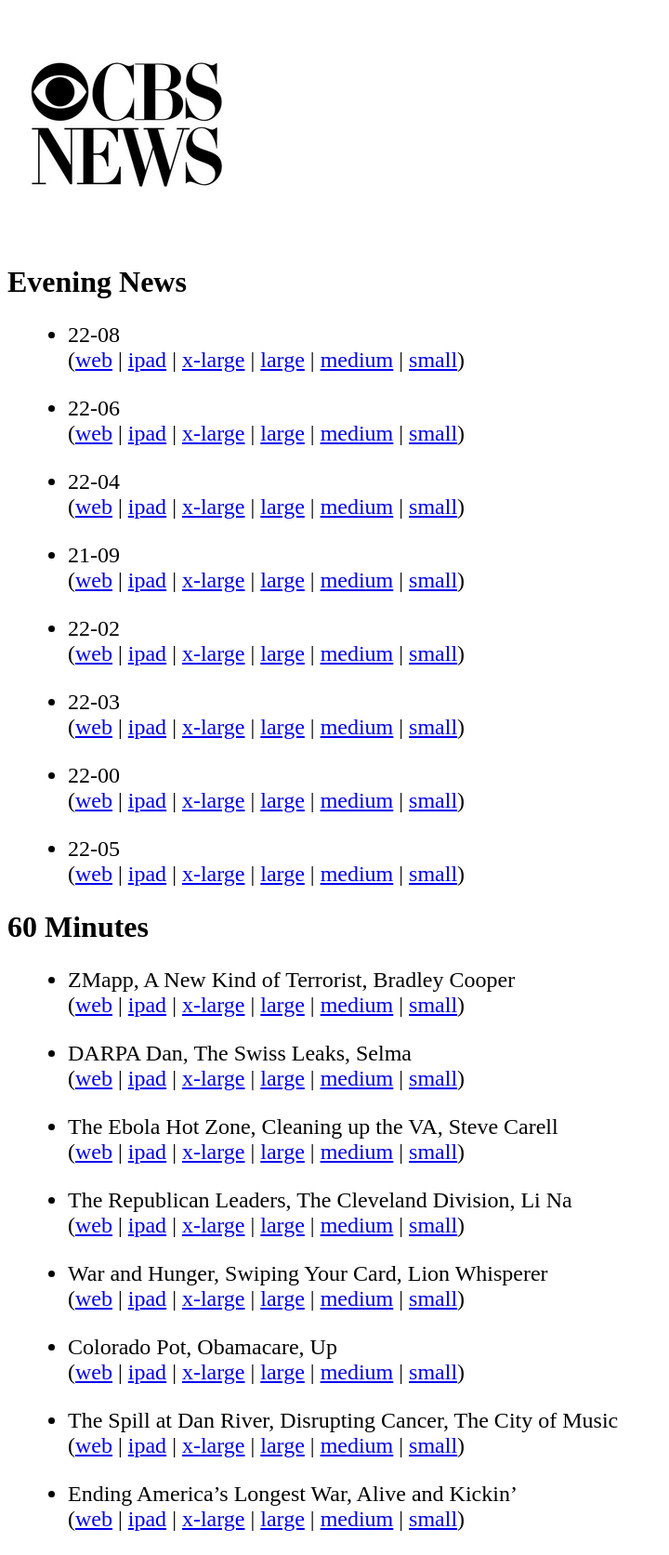
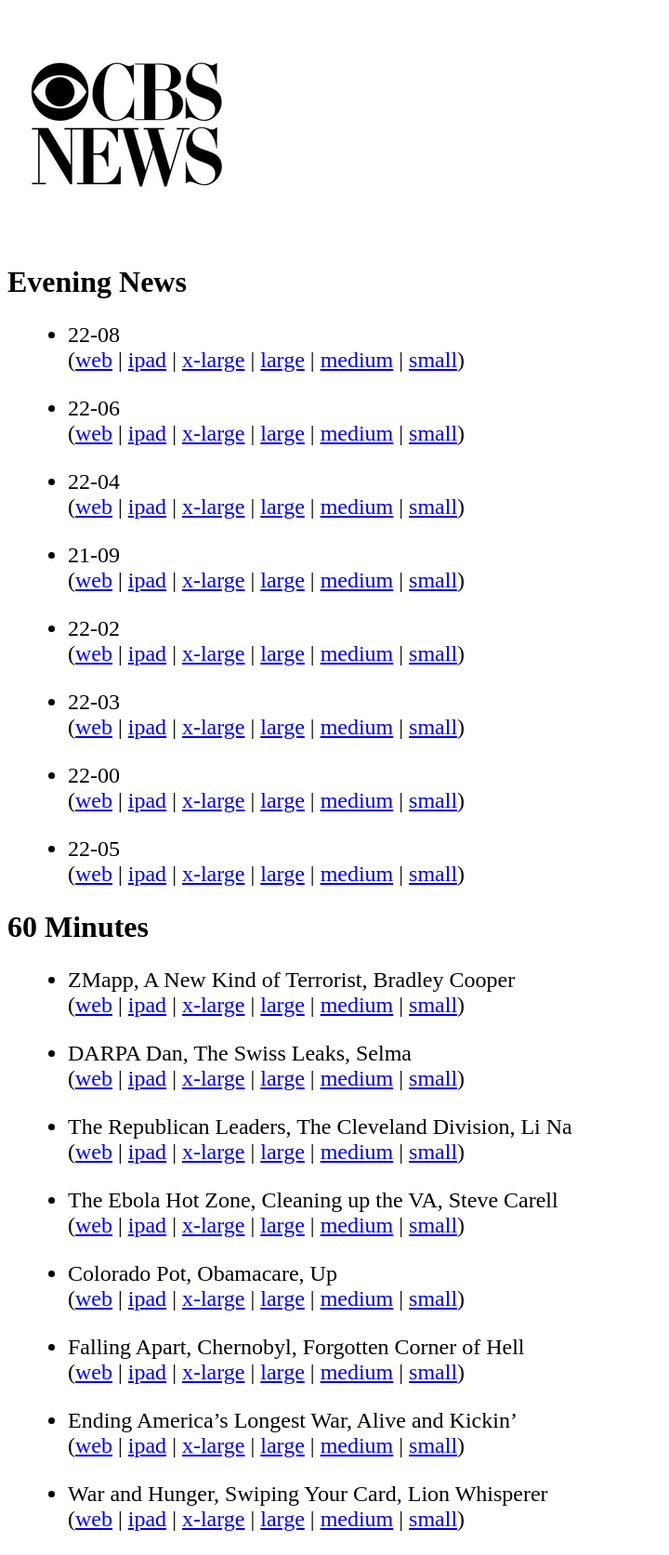
Before and after one commit to jkutner/cbsfeed, a Jekyll site: the page built from index.html, in a window 1280 px wide. Shown: the whole page at 93% size, without its empty margins (0-720 px from the left). Built offline with Jekyll 4.4.1, drawn with Linux system fonts in a browser that asks for light colours; nearby versions of some CDN libraries; some of the changed lines change nothing that is shown.

Commit message:
Updating with latest episdoes

```diff
--- a/_data/sixtymin.yml
+++ b/_data/sixtymin.yml
@@ -17,6 +17,15 @@
     mp4_796: media\/2015\/02\/08\/395822659644\/60_FULL_2815_342054_796.mp4
     mp4_1296: media\/2015\/02\/08\/395822659644\/60_FULL_2815_342054_1296.mp4
   date: DARPA Dan, The Swiss Leaks, Selma
+- title: The Republican Leaders, The Cleveland Division, Li Na
+  links:
+    orig: /videos/the-republican-leaders-the-cleveland-division-li-na/
+    ipad: ipad-streaming.cbsnews.com/media/mpx/2015/01/26/388990019823/60_FULL_12515_336300_500/60_FULL_12515_336300_500.m3u8
+    mp4_240: media\/2015\/01\/26\/388990019823\/60_FULL_12515_336293_240.mp4
+    mp4_740: media\/2015\/01\/26\/388990019823\/60_FULL_12515_336293_740.mp4
+    mp4_796: media\/2015\/01\/26\/388990019823\/60_FULL_12515_336293_796.mp4
+    mp4_1296: media\/2015\/01\/26\/388990019823\/60_FULL_12515_336293_1296.mp4
+  date: The Republican Leaders, The Cleveland Division, Li Na
 - title: The Ebola Hot Zone, Cleaning up the VA, Steve Carell
   links:
     orig: /videos/the-ebola-hot-zone-cleaning-up-the-va-steve-carell/
@@ -26,15 +35,33 @@
     mp4_796: media\/2014\/11\/10\/355843139997\/60_FULL_110914_306401_796.mp4
     mp4_1296: media\/2014\/11\/10\/355843139997\/60_FULL_110914_306401_1296.mp4
   date: The Ebola Hot Zone, Cleaning up the VA, Steve Carell
-- title: The Republican Leaders, The Cleveland Division, Li Na
+- title: Colorado Pot, Obamacare, Up
   links:
-    orig: /videos/the-republican-leaders-the-cleveland-division-li-na/
-    ipad: ipad-streaming.cbsnews.com/media/mpx/2015/01/26/388990019823/60_FULL_12515_336300_500/60_FULL_12515_336300_500.m3u8
-    mp4_240: media\/2015\/01\/26\/388990019823\/60_FULL_12515_336293_240.mp4
-    mp4_740: media\/2015\/01\/26\/388990019823\/60_FULL_12515_336293_740.mp4
-    mp4_796: media\/2015\/01\/26\/388990019823\/60_FULL_12515_336293_796.mp4
-    mp4_1296: media\/2015\/01\/26\/388990019823\/60_FULL_12515_336293_1296.mp4
-  date: The Republican Leaders, The Cleveland Division, Li Na
+    orig: /videos/colorado-pot-obamacare-up/
+    ipad: ipad-streaming.cbsnews.com/media/mpx/2015/01/11/382843459550/60_FULL_011015_329778_500/60_FULL_011015_329778_500.m3u8
+    mp4_240: media\/2015\/01\/11\/382843459550\/60_FULL_011015_329632_240.mp4
+    mp4_740: media\/2015\/01\/11\/382843459550\/60_FULL_011015_329632_740.mp4
+    mp4_796: media\/2015\/01\/11\/382843459550\/60_FULL_011015_329632_796.mp4
+    mp4_1296: media\/2015\/01\/11\/382843459550\/60_FULL_011015_329632_1296.mp4
+  date: Colorado Pot, Obamacare, Up
+- title: Falling Apart, Chernobyl, Forgotten Corner of Hell
+  links:
+    orig: /videos/falling-apart-chernobyl-forgotten-corner-of-hell/
+    ipad: ipad-streaming.cbsnews.com/media/mpx/2015/02/23/402701891941/60_FULL_022215_V2_348998_500/60_FULL_022215_V2_348998_500.m3u8
+    mp4_240: media\/2014\/11\/23\/362313795967\/60_FULL_11232014_312148_240.mp4
+    mp4_740: media\/2014\/11\/23\/362313795967\/60_FULL_11232014_312148_740.mp4
+    mp4_796: media\/2014\/11\/23\/362313795967\/60_FULL_11232014_312148_796.mp4
+    mp4_1296: media\/2014\/11\/23\/362313795967\/60_FULL_11232014_312148_1296.mp4
+  date: Falling Apart, Chernobyl, Forgotten Corner of Hell
+- title: Ending America&rsquo;s Longest War, Alive and Kickin&rsquo;
+  links:
+    orig: /videos/ending-americas-longest-war-alive-and-kickin/
+    ipad: ipad-streaming.cbsnews.com/media/mpx/2015/02/23/402701891941/60_FULL_022215_V2_348998_500/60_FULL_022215_V2_348998_500.m3u8
+    mp4_240: media\/2015\/02\/23\/402701891941\/60_FULL_022215_V2_348988_240.mp4
+    mp4_740: media\/2015\/02\/23\/402701891941\/60_FULL_022215_V2_348988_740.mp4
+    mp4_796: media\/2015\/02\/23\/402701891941\/60_FULL_022215_V2_348988_796.mp4
+    mp4_1296: media\/2015\/02\/23\/402701891941\/60_FULL_022215_V2_348988_1296.mp4
+  date: Ending America&rsquo;s Longest War, Alive and Kickin&rsquo;
 - title: War and Hunger, Swiping Your Card, Lion Whisperer
   links:
     orig: /videos/war-and-hunger-swiping-your-card-lion-whisperer/
@@ -44,30 +71,3 @@
     mp4_796: media\/2014\/11\/29\/365134915521\/60_FULL_113014_314250_796.mp4
     mp4_1296: media\/2014\/11\/29\/365134915521\/60_FULL_113014_314250_1296.mp4
   date: War and Hunger, Swiping Your Card, Lion Whisperer
-- title: Colorado Pot, Obamacare, Up
-  links:
-    orig: /videos/colorado-pot-obamacare-up/
-    ipad: ipad-streaming.cbsnews.com/media/mpx/2015/01/11/382843459550/60_FULL_011015_329778_500/60_FULL_011015_329778_500.m3u8
-    mp4_240: media\/2015\/01\/11\/382843459550\/60_FULL_011015_329632_240.mp4
-    mp4_740: media\/2015\/01\/11\/382843459550\/60_FULL_011015_329632_740.mp4
-    mp4_796: media\/2015\/01\/11\/382843459550\/60_FULL_011015_329632_796.mp4
-    mp4_1296: media\/2015\/01\/11\/382843459550\/60_FULL_011015_329632_1296.mp4
-  date: Colorado Pot, Obamacare, Up
-- title: The Spill at Dan River, Disrupting Cancer, The City of Music
-  links:
-    orig: /videos/the-spill-at-dan-river-disrupting-cancer-the-city-of-music/
-    ipad: ipad-streaming.cbsnews.com/media/mpx/2014/12/07/368440899558/60_FULL_120714_317466_500/60_FULL_120714_317466_500.m3u8
-    mp4_240: media\/2014\/12\/07\/368440899558\/60_FULL_120714_317393_240.mp4
-    mp4_740: media\/2014\/12\/07\/368440899558\/60_FULL_120714_317393_740.mp4
-    mp4_796: media\/2014\/12\/07\/368440899558\/60_FULL_120714_317393_796.mp4
-    mp4_1296: media\/2014\/12\/07\/368440899558\/60_FULL_120714_317393_1296.mp4
-  date: The Spill at Dan River, Disrupting Cancer, The City of Music
-- title: Ending America&rsquo;s Longest War, Alive and Kickin&rsquo;
-  links:
-    orig: /videos/ending-americas-longest-war-alive-and-kickin/
-    ipad: ipad-streaming.cbsnews.com/media/mpx/2015/02/23/402701891941/60_FULL_022215_V2_348998_500/60_FULL_022215_V2_348998_500.m3u8
-    mp4_240: media\/2015\/02\/23\/402701891941\/60_FULL_022215_V2_348988_240.mp4
-    mp4_740: media\/2015\/02\/23\/402701891941\/60_FULL_022215_V2_348988_740.mp4
-    mp4_796: media\/2015\/02\/23\/402701891941\/60_FULL_022215_V2_348988_796.mp4
-    mp4_1296: media\/2015\/02\/23\/402701891941\/60_FULL_022215_V2_348988_1296.mp4
-  date: Ending America&rsquo;s Longest War, Alive and Kickin&rsquo;
```
